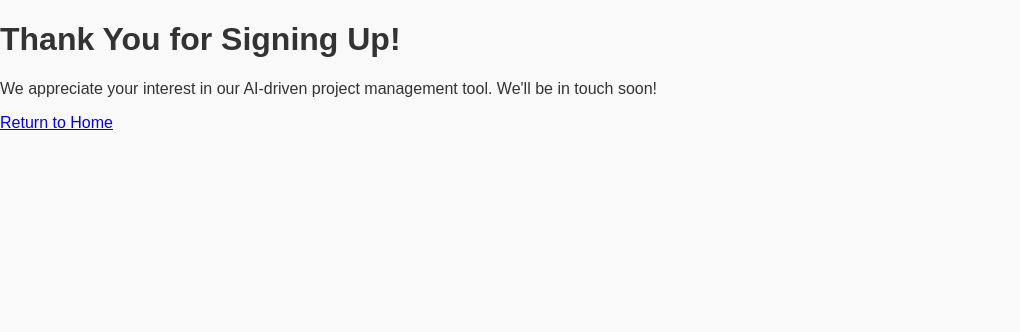
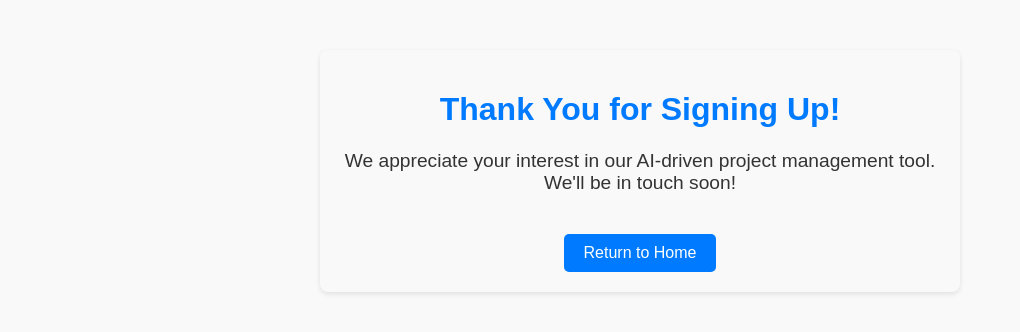
Before and after one commit to Pipo05/ai-project-management-landing, a plain HTML site: page thank-you.html in a window 1280 px wide. Shown: the whole page, without its empty margins (0-1020 px from the left). Drawn offline with Linux system fonts and the light colour scheme.

Commit message:
Styled the thank-you page

```diff
--- a/styles.css
+++ b/styles.css
@@ -80,6 +80,10 @@
             color: white;
             margin-top: 20px;
         }
+         /* ====================
+   Testimonials Section
+  ==================== */
+
 
         .testimonials {
             display: flex;
@@ -102,3 +106,47 @@
             margin: 10px 0;
             color: #333;
         }
+
+        /* ====================
+   Thank-you Section
+  ==================== */
+
+
+        .thank-you-container {
+            text-align: center;
+            margin: 50px auto;
+            padding: 20px;
+            max-width: 600px;
+            background-color: #f9f9f9;
+            border-radius: 8px;
+            box-shadow: 0 2px 5px rgba(0, 0, 0, 0.1);
+        }
+
+        .thank-you-container h1 {
+            font-size: 2rem;
+            color: #007bff;
+        }
+
+        .thank-you-container p {
+            margin: 20px 0;
+            font-size: 1.2rem;
+            color: #333;
+        }
+
+        .thank-you-container .button {
+            display: inline-block;
+            padding: 10px 20px;
+            font-size: 1rem;
+            color: white;
+            background-color: #007bff;
+            text-decoration: none;
+            border-radius: 5px;
+            margin-top: 20px;
+        }
+
+        .thank-you-container .button:hover {
+            background-color: #0056b3;
+        }
+        /* ====================
+   .... Section
+  ==================== */
```
